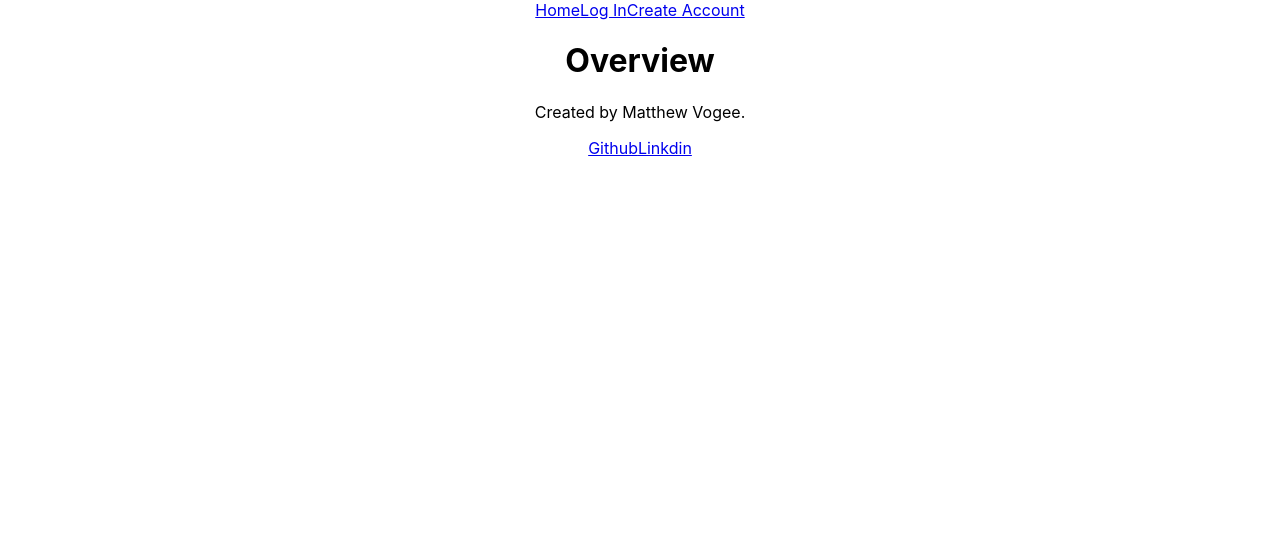
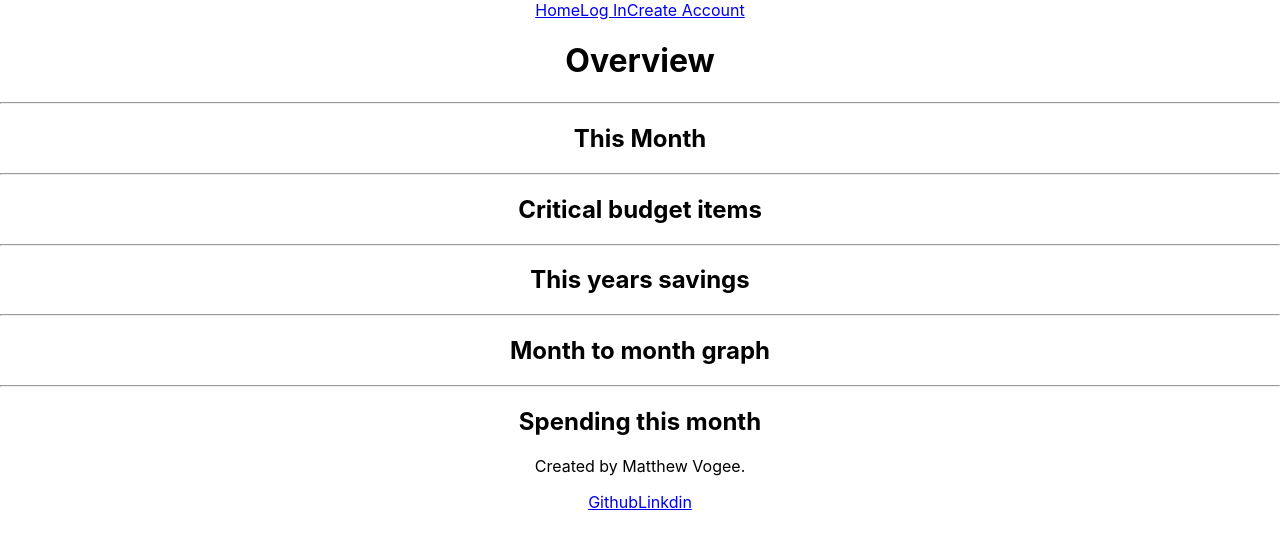
Before and after one commit to mvogee/budget_tool_2.0, a React (Create React App) app in the folder client/: page /overview in a window 1280 px wide. Shown: the top 546 px of the page. Built offline with nearby package versions, Linux system fonts and the light colour scheme.

Commit message:
overview skeleton

```diff
--- a/client/src/routes/Overview.jsx
+++ b/client/src/routes/Overview.jsx
@@ -1,9 +1,45 @@
 import React from "react";
+
+/* TODO:
+*   - state functions handlers for all the displays
+*   - retriev all needed data from database.
+*/
 
 function Overview(props) {
     return (
         <div className="overview">
             <h1>Overview</h1>
+            <div className="stat monthTotals">
+                <hr />
+                <h2>This Month</h2>
+                {/* Insert function to display total spending, total income, and total savings for the month.*/}
+            </div>
+
+            <hr />
+            { /* any budget items this month that are %10 or less until out or over budget */ }
+            <div className="watch criticalBudgetItems">
+                <h2>Critical budget items</h2>
+                    {/* Insert function to display critical budget items. */}
+            </div>
+
+            <hr />
+            { /* stats: years total +- */ }
+            <div className="stat yearSavings">
+                <h2>This years savings</h2>
+                {/* add display for this years savings*/}
+            </div>
+            <hr />
+            <div className="stats graph">
+                <h2>Month to month graph</h2>
+                { /* Insert graph to display month to month income and losses */}
+            </div>
+
+            <hr />
+
+            <div className="stat pieChart">
+                <h2>Spending this month</h2>
+                { /* Insert pieChart for monthly expenses */}
+            </div>
         </div>
     );
 }
```
